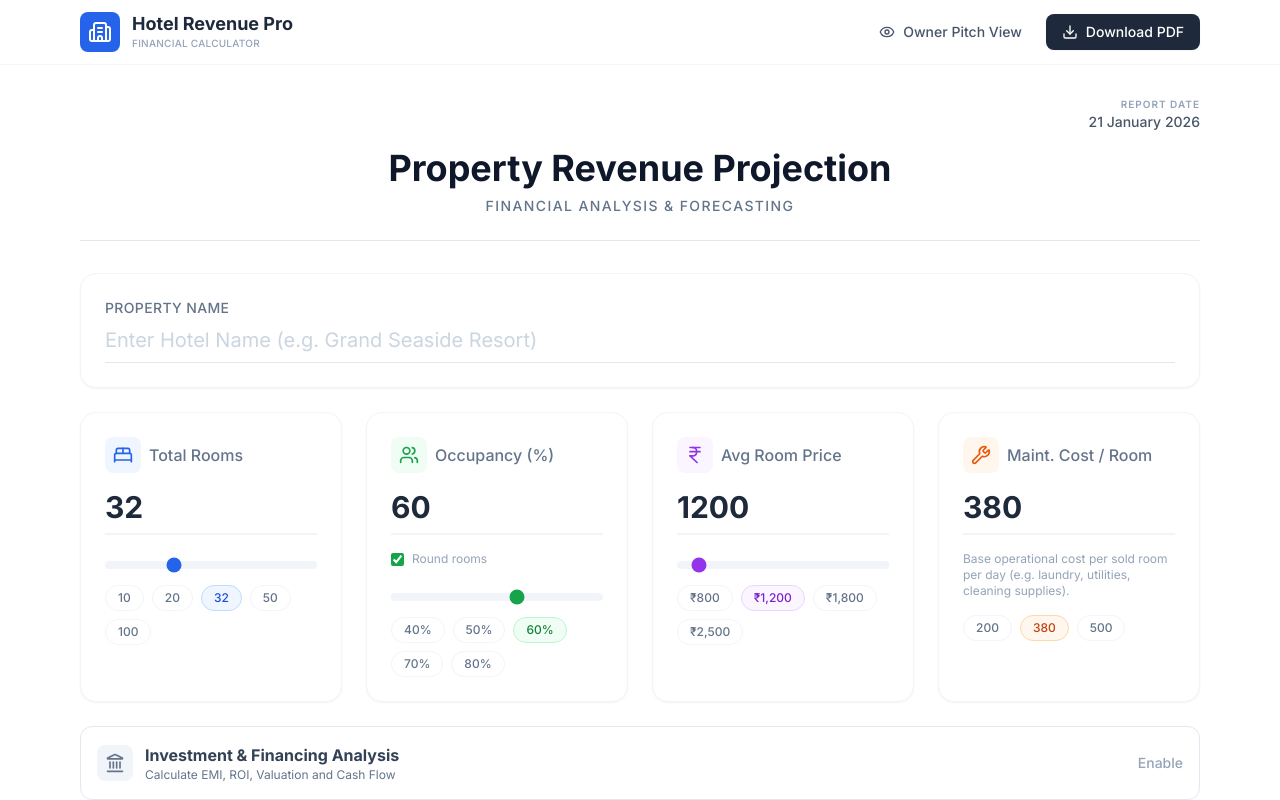
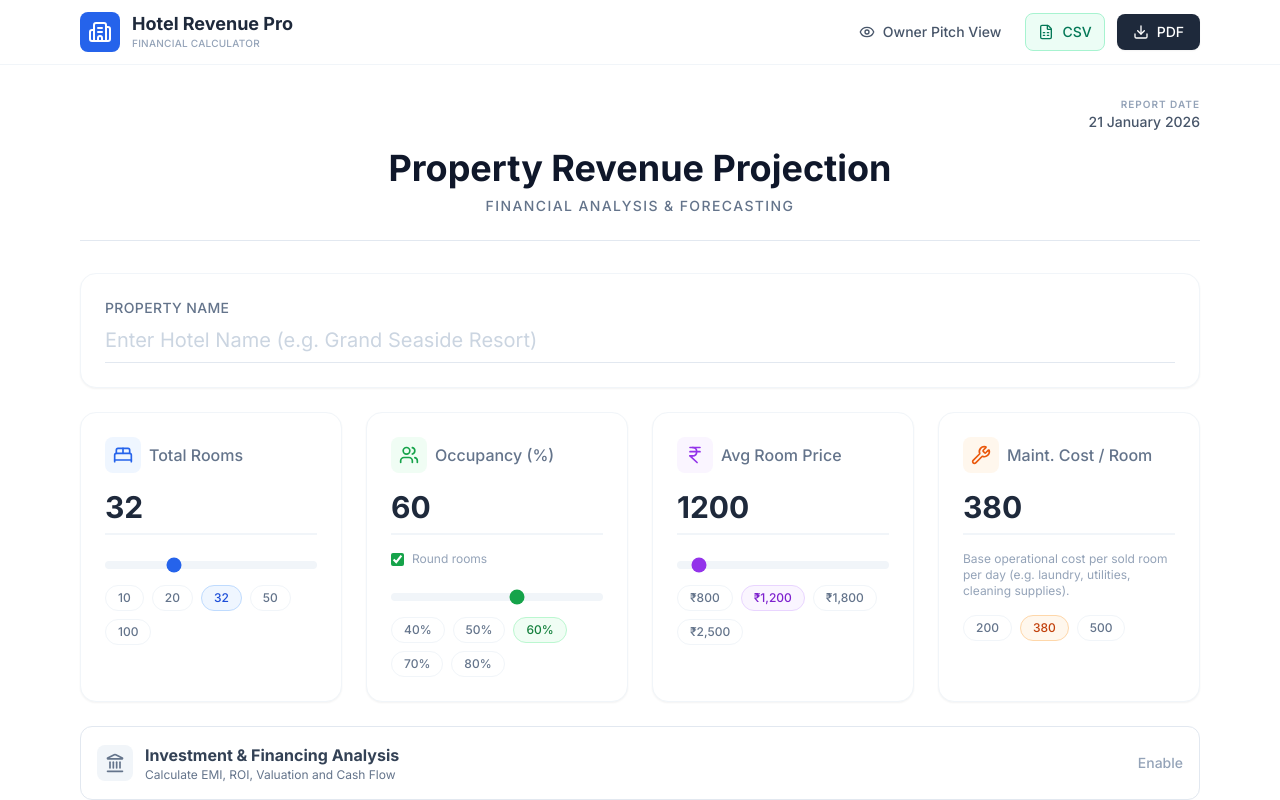
Before and after one commit to Sah-Akash/Hotel-Revenue-Pro, a React (Vite) app: page / in a window 1280 px wide. Shown: the top 800 px of the page. Built offline with nearby package versions, Linux system fonts and the light colour scheme.

Commit message:
feat: Add CSV download for revenue data
Implements functionality to download the calculated revenue and input data as a CSV file. This allows users to export their financial projections for further analysis or record-keeping.

```diff
--- a/App.tsx
+++ b/App.tsx
@@ -7,7 +7,7 @@ import SummaryCards from './components/SummaryCards';
 import FinancialOverview from './components/FinancialOverview';
 import RevenueTable from './components/RevenueTable';
 import Visuals from './components/Visuals';
-import { Building2, Printer, Eye, EyeOff, Loader2, Download } from 'lucide-react';
+import { Building2, Printer, Eye, EyeOff, Loader2, Download, FileSpreadsheet } from 'lucide-react';
 import { MAINTENANCE_BASE_COST, DEFAULT_LOAN_INTEREST, DEFAULT_LOAN_TERM, DEFAULT_PROPERTY_VALUE } from './constants';
 import { formatCurrency } from './utils';
 
@@ -32,6 +32,88 @@ const App: React.FC = () => {
   const [isGeneratingPdf, setIsGeneratingPdf] = useState(false);
 
   const metrics = useCalculator(inputs);
+
+  const handleDownloadCsv = () => {
+    // 1. Construct the Data Rows
+    const csvRows = [
+      ['Property Name', `"${inputs.hotelName || 'Untitled Property'}"`],
+      ['Report Date', new Date().toLocaleDateString()],
+      [],
+      ['--- CONFIGURATION ---'],
+      ['Total Rooms', inputs.totalRooms],
+      ['Occupancy (%)', inputs.occupancyPercent],
+      ['Avg Room Price', inputs.roomPrice],
+      ['Maintenance Cost/Room', inputs.maintenanceCostPerRoom],
+    ];
+
+    if (inputs.includeFinancials) {
+        csvRows.push(
+            [],
+            ['--- INVESTMENT & FINANCING ---'],
+            ['Property Value', inputs.propertyValue],
+            ['Loan Amount', inputs.loanAmount],
+            ['Interest Rate (%)', inputs.interestRate],
+            ['Loan Tenure (Years)', inputs.loanTermYears]
+        );
+    }
+
+    csvRows.push(
+        [],
+        ['--- KEY METRICS ---'],
+        ['Sold Rooms/Night (SRN)', metrics.srn.toFixed(1)],
+        ['Monthly Net Income', metrics.monthlyNet.toFixed(2)],
+        ['Yearly Net Income', metrics.yearlyNet.toFixed(2)]
+    );
+
+    if (inputs.includeFinancials) {
+        csvRows.push(
+            ['ROI (%)', metrics.roi.toFixed(1)],
+            ['DSCR', metrics.dscr.toFixed(2)],
+            ['Valuation', metrics.valuation.toFixed(2)],
+            ['Payback Period (Years)', metrics.paybackPeriod.toFixed(1)]
+        );
+    }
+
+    csvRows.push(
+        [],
+        ['--- REVENUE BREAKDOWN ---'],
+        ['Item', 'Daily', 'Monthly', 'Yearly']
+    );
+
+    const addRow = (label: string, daily: number, monthly: number, yearly: number) => {
+        csvRows.push([`"${label}"`, daily.toFixed(2), monthly.toFixed(2), yearly.toFixed(2)]);
+    };
+
+    addRow('Gross Revenue', metrics.dailyRevenue, metrics.monthlyRevenue, metrics.yearlyRevenue);
+    addRow('OTA Commission (18%)', -metrics.dailyOta, -metrics.monthlyOta, -metrics.yearlyOta);
+    addRow('Maintenance Cost', -metrics.dailyMaintenance, -metrics.monthlyMaintenance, -metrics.yearlyMaintenance);
+
+    inputs.extraDeductions.forEach(d => {
+        const m = d.amount || 0;
+        addRow(d.name || 'Extra Expense', -(m/30), -m, -(m*12));
+    });
+
+    addRow('Net Operating Income (NOI)', metrics.dailyNet, metrics.monthlyNet, metrics.yearlyNet);
+
+    if (inputs.includeFinancials) {
+        addRow('Debt Service (EMI)', -(metrics.monthlyEMI/30), -metrics.monthlyEMI, -metrics.yearlyEMI);
+        addRow('Net Cash Flow', metrics.monthlyCashFlow/30, metrics.monthlyCashFlow, metrics.yearlyCashFlow);
+    }
+
+    // 2. Convert to CSV string
+    const csvContent = "data:text/csv;charset=utf-8,"
+        + csvRows.map(e => e.join(",")).join("\n");
+
+    // 3. Trigger Download
+    const encodedUri = encodeURI(csvContent);
+    const link = document.createElement("a");
+    link.setAttribute("href", encodedUri);
+    const fileName = inputs.hotelName ? `${inputs.hotelName.replace(/\s+/g, '_')}_Revenue_Data.csv` : 'Hotel_Revenue_Data.csv';
+    link.setAttribute("download", fileName);
+    document.body.appendChild(link);
+    link.click();
+    document.body.removeChild(link);
+  };
 
   const handleDownloadPdf = async () => {
     const element = document.getElementById('report-content');
@@ -115,7 +197,7 @@ const App: React.FC = () => {
             </div>
           </div>
 
-          <div className="flex items-center gap-3">
+          <div className="flex items-center gap-2 sm:gap-3">
             <button
               onClick={() => setIsOwnerView(!isOwnerView)}
               className="flex items-center gap-2 px-3 py-2 rounded-lg text-sm font-medium text-slate-600 hover:bg-slate-100 transition-colors"
@@ -123,13 +205,23 @@ const App: React.FC = () => {
               {isOwnerView ? <EyeOff className="w-4 h-4" /> : <Eye className="w-4 h-4" />}
               <span className="hidden sm:inline">{isOwnerView ? 'Detailed View' : 'Owner Pitch View'}</span>
             </button>
+
+            <button
+              onClick={handleDownloadCsv}
+              className="flex items-center gap-2 px-3 py-2 bg-emerald-50 text-emerald-700 border border-emerald-200 rounded-lg text-sm font-medium hover:bg-emerald-100 transition-colors"
+              title="Export CSV Data"
+            >
+              <FileSpreadsheet className="w-4 h-4" />
+              <span className="hidden sm:inline">CSV</span>
+            </button>
+
             <button
               onClick={handleDownloadPdf}
               disabled={isGeneratingPdf}
               className="flex items-center gap-2 px-4 py-2 bg-slate-800 text-white rounded-lg text-sm font-medium hover:bg-slate-900 transition-colors shadow-sm disabled:opacity-50 disabled:cursor-not-allowed"
             >
               {isGeneratingPdf ? <Loader2 className="w-4 h-4 animate-spin" /> : <Download className="w-4 h-4" />}
-              <span className="hidden sm:inline">{isGeneratingPdf ? 'Generating...' : 'Download PDF'}</span>
+              <span className="hidden sm:inline">{isGeneratingPdf ? 'Generating...' : 'PDF'}</span>
             </button>
           </div>
         </div>
```
